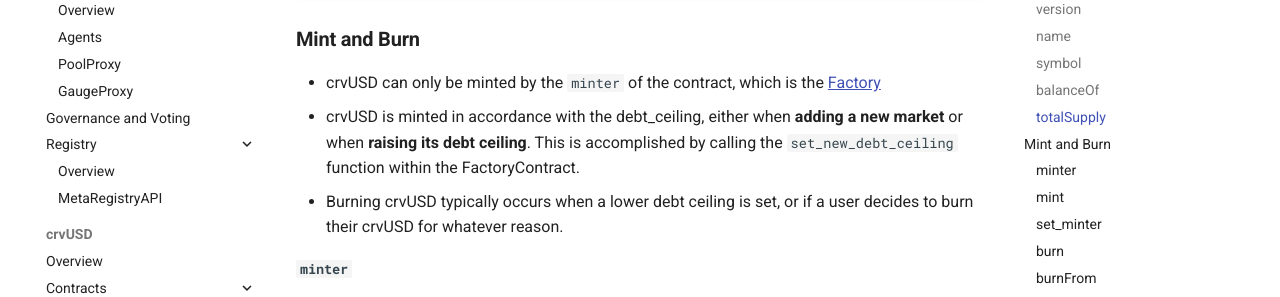
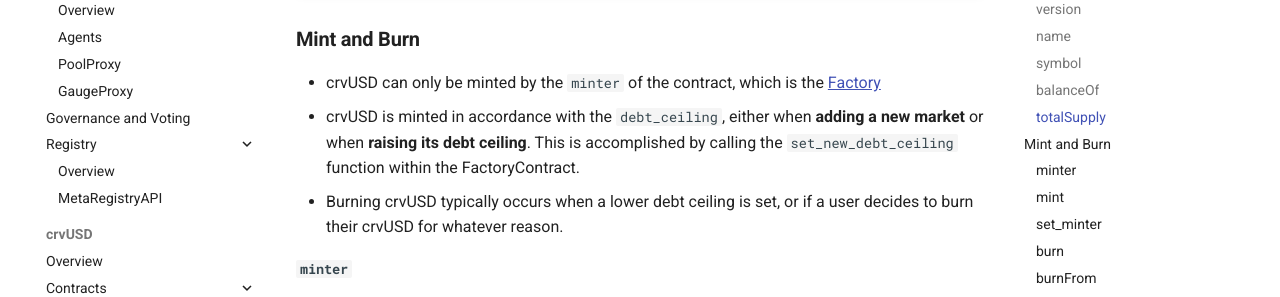
Before and after one commit to CurveDocs/curve-docs, an MkDocs documentation site: the page built from docs/crvUSD/crvUSD.md, in a window 1280 px wide and 900 px high, scrolled down 2418 px. Shown: the part 153-450 px from the top of the window. Built offline with MkDocs 1.6.1 and Material for MkDocs 9.7.7, drawn with Linux system fonts in a browser that asks for light colours.

Commit message:
Update docs/crvUSD/crvUSD.md

```diff
--- a/docs/crvUSD/crvUSD.md
+++ b/docs/crvUSD/crvUSD.md
@@ -179,7 +179,7 @@
 ## **Mint and Burn**
 
 - crvUSD can only be minted by the `minter` of the contract, which is the [Factory](/curve-docs/docs/LLAMMA/factory.md)
-- crvUSD is minted in accordance with the debt_ceiling, either when **adding a new market** or when **raising its debt ceiling**. This is accomplished by calling the `set_new_debt_ceiling` function within the FactoryContract.
+- crvUSD is minted in accordance with the `debt_ceiling`, either when **adding a new market** or when **raising its debt ceiling**. This is accomplished by calling the `set_new_debt_ceiling` function within the FactoryContract.
 - Burning crvUSD typically occurs when a lower debt ceiling is set, or if a user decides to burn their crvUSD for whatever reason.
 
 
```
